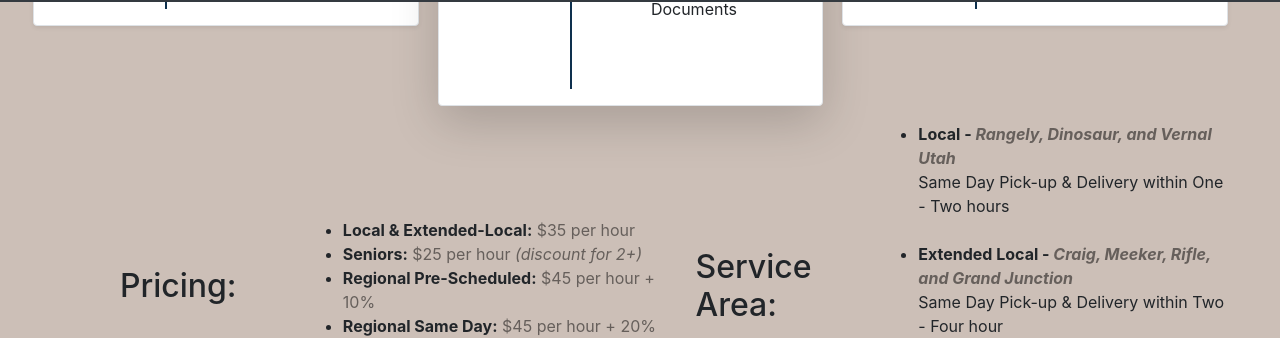
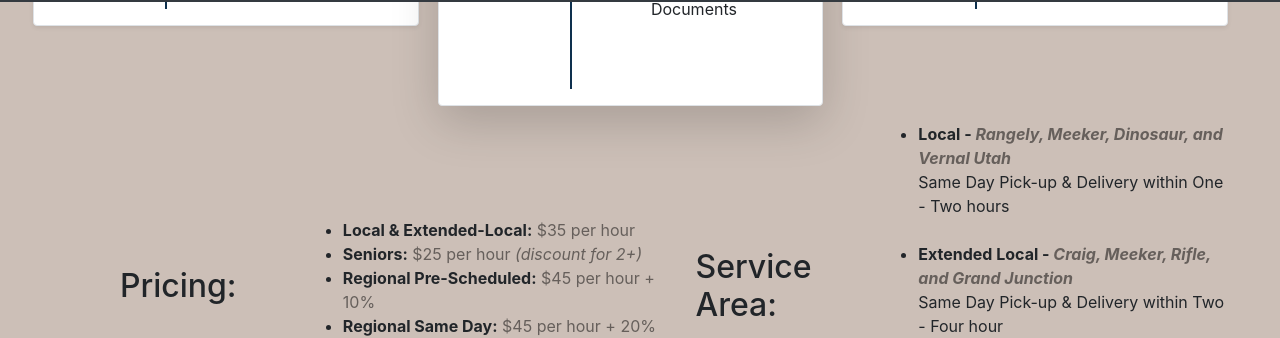
Before and after one commit to kfn8dkodemonkey/CNWCourier, a Jekyll site: the page built from index.md, in a window 1280 px wide and 900 px high, scrolled down 1070 px. Shown: the part 150-488 px from the top of the window. Built offline with Jekyll 4.4.1, drawn with Linux system fonts in a browser that asks for light colours.

Commit message:
update site

```diff
--- a/_includes/index.html
+++ b/_includes/index.html
@@ -137,7 +137,7 @@
       </div>
       <div class="col align-self-center pt-3">
         <ul>
-          <li><strong>Local - <em class="text-black-50">Rangely, Dinosaur, and Vernal Utah</em></strong><br />Same Day Pick-up & Delivery within One - Two hours</li><br />
+          <li><strong>Local - <em class="text-black-50">Rangely, Meeker, Dinosaur, and Vernal Utah</em></strong><br />Same Day Pick-up & Delivery within One - Two hours</li><br />
           <li><strong>Extended Local - <em class="text-black-50">Craig, Meeker, Rifle, and Grand Junction</em></strong><br />Same Day Pick-up & Delivery within Two - Four hour</li><br />
           <li><strong>Regional - <em class="text-black-50">Colorado Northwest & Western Slopes, & Uinta Basin</em></strong><br />Pre-Scheduled Pick-up & Delivery over four hours</li>
         </ul>
```
